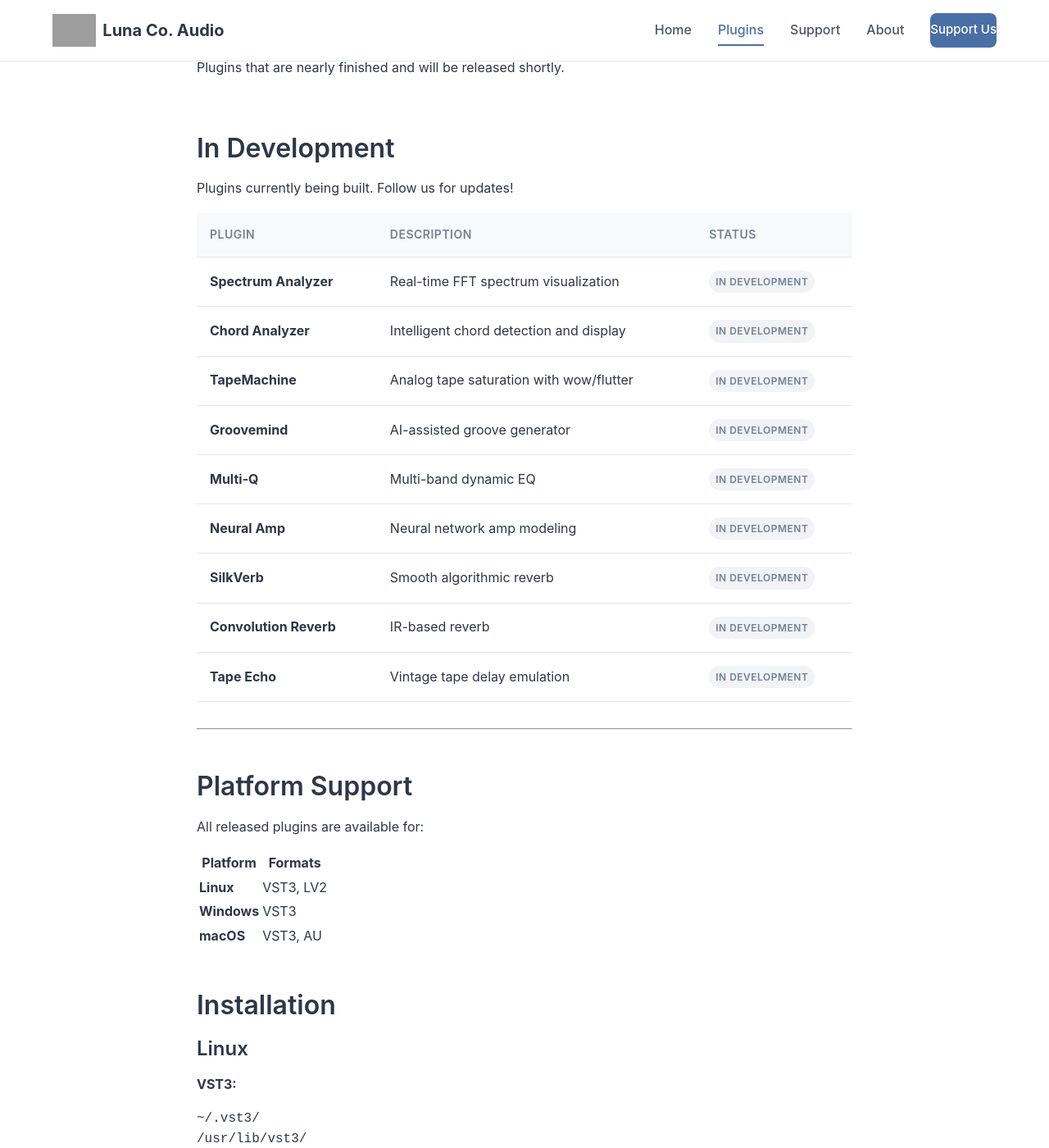
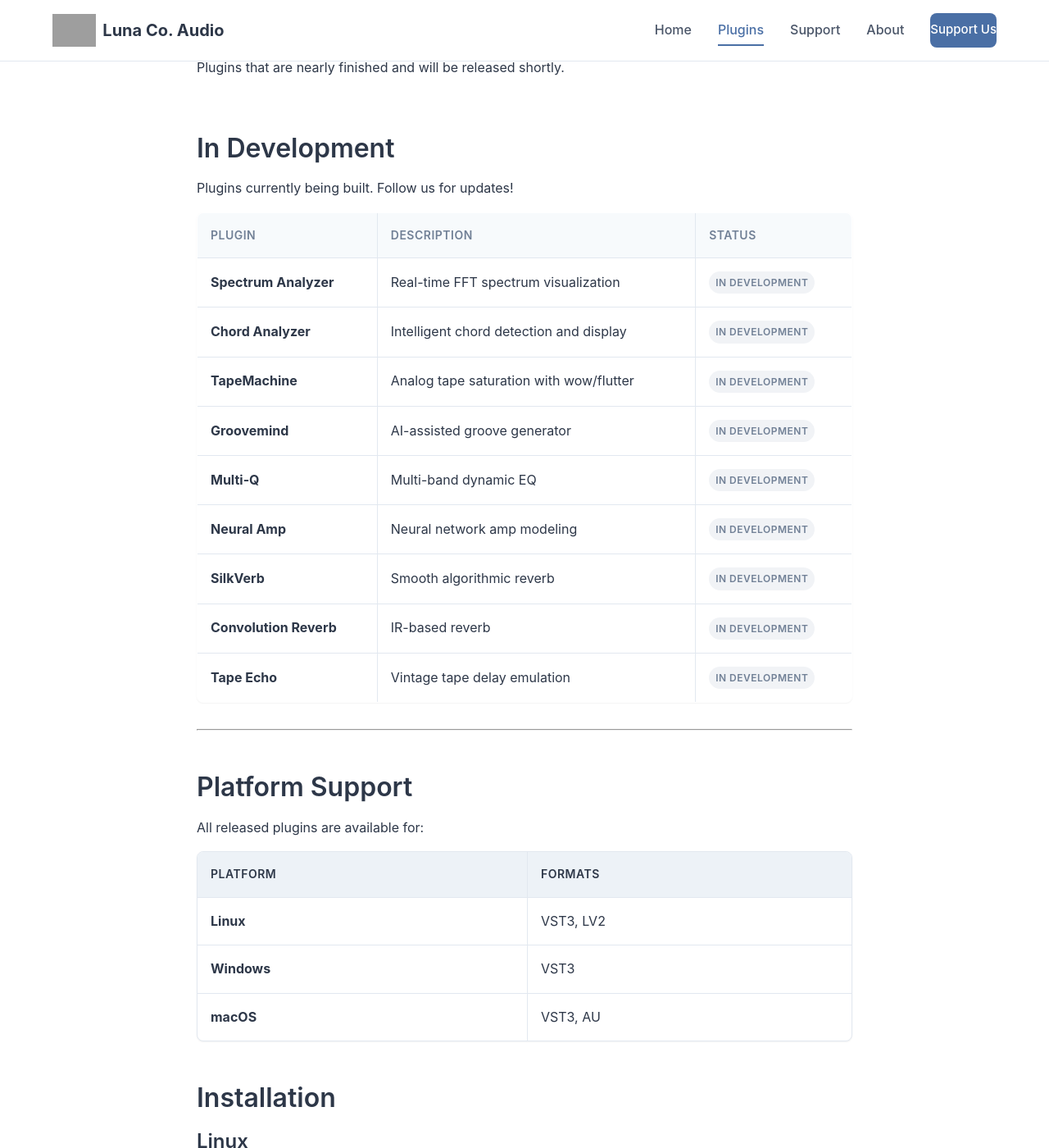
Before and after one commit to dusk-audio/dusk-audio.github.io, a Jekyll site: the page built from plugins/index.md, in a window 1280 px wide and 1400 px high, scrolled down 1088 px. Shown: the whole window at 82% size. Built offline with Jekyll 4.4.1, drawn with Linux system fonts in a browser that asks for light colours; grey boxes are pictures that could not be loaded.

Commit message:
Add styling for markdown tables
Add CSS for generic table elements rendered from markdown with borders,
rounded corners, hover states, and polished header styling.

```diff
--- a/assets/css/style.css
+++ b/assets/css/style.css
@@ -747,6 +747,49 @@ main {
 /* ========================================
    Plugins List Page
    ======================================== */
+/* Generic Tables (from markdown) */
+table {
+  width: 100%;
+  border-collapse: separate;
+  border-spacing: 0;
+  margin-bottom: var(--spacing-xl);
+  background: var(--color-bg);
+  border: 1px solid var(--color-border);
+  border-radius: var(--border-radius);
+  overflow: hidden;
+  box-shadow: var(--shadow-sm);
+}
+
+table th,
+table td {
+  padding: var(--spacing-md);
+  text-align: left;
+  border-bottom: 1px solid var(--color-border);
+}
+
+table th {
+  background: var(--color-bg-dark);
+  font-weight: 600;
+  font-size: 0.875rem;
+  color: var(--color-text);
+  text-transform: uppercase;
+  letter-spacing: 0.5px;
+}
+
+table tr:last-child td {
+  border-bottom: none;
+}
+
+table tbody tr:hover {
+  background: var(--color-bg-alt);
+}
+
+table td:not(:last-child),
+table th:not(:last-child) {
+  border-right: 1px solid var(--color-border);
+}
+
+/* Plugins Table (specific page) */
 .plugins-table {
   width: 100%;
   border-collapse: collapse;
```
